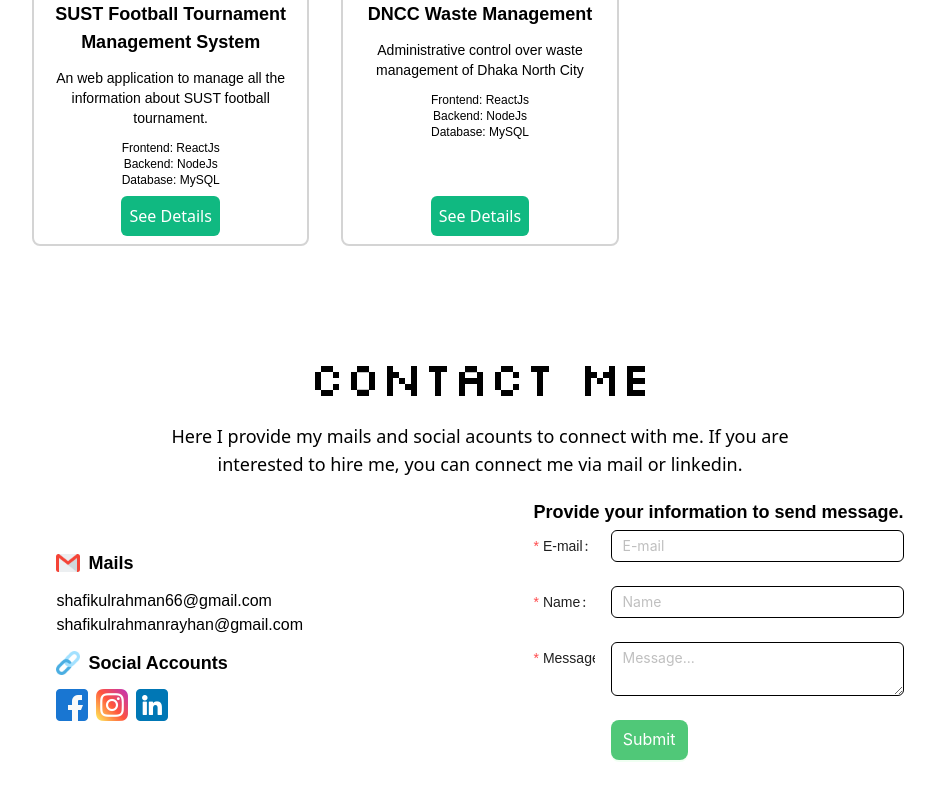
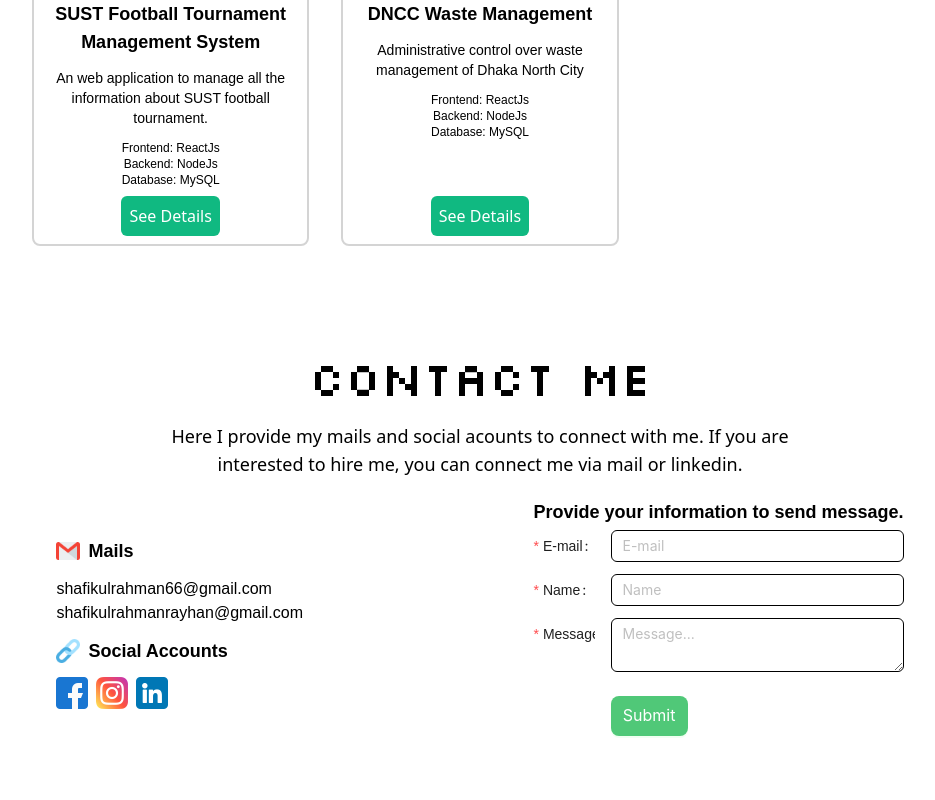
Before and after one commit to SRRayhan066/Portfolio, a React (Vite) app in the folder frontend/: page / in a window 1280 px wide. Shown: the part 2967-3767 px from the top of the page, without its empty margins (160-1095 px from the left). Built offline with nearby package versions, Linux system fonts and the light colour scheme; a web font is replaced by a local one.

Commit message:
reducing form input box margin

```diff
--- a/frontend/src/pages/Contact.jsx
+++ b/frontend/src/pages/Contact.jsx
@@ -79,7 +79,7 @@ const Contact = ({setShow}) => {
                         <h2 className='font-serif font-semibold text-lg'>Provide your information to send message.</h2>
                     </div>
                     <div className='w-[100%]'>
-                        <Form className='' labelAlign='left' onFinish={handleSubmit} autoComplete='off'
+                        <Form  labelAlign='left' onFinish={handleSubmit} autoComplete='off'
                             labelCol={{
                                 md:{span:4},
                                 xs:{span:24}
@@ -87,13 +87,13 @@ const Contact = ({setShow}) => {
                             wrapperCol={{
                                 md:{offset:1}
                             }}>
-                            <Form.Item label={<span className="font-serif">E-mail</span>}   name='email' rules={[
+                            <Form.Item className='md:mb-3 xs:mb-1' label={<span className="font-serif">E-mail</span>}  name='email' rules={[
                                 {required:true,message:'Enter your e-mail'},
                                 {type:'email',message:'Please enter a valid e-mail'}]} hasFeedback>
                                 <Input className='border-black hover:border-emerald-500' placeholder='E-mail'></Input>
                             </Form.Item>
 
-                            <Form.Item label={<span className="font-serif">Name</span>} name='name' rules={[
+                            <Form.Item className='md:mb-3 xs:mb-1' label={<span className="font-serif">Name</span>} style={{sm:{ marginBottom: '1vh' }}} name='name' rules={[
                                 {required:true,message:'Enter your Name'}]} hasFeedback>
                                 <Input className='border-black hover:border-emerald-500' placeholder='Name'></Input>
                             </Form.Item>
```
